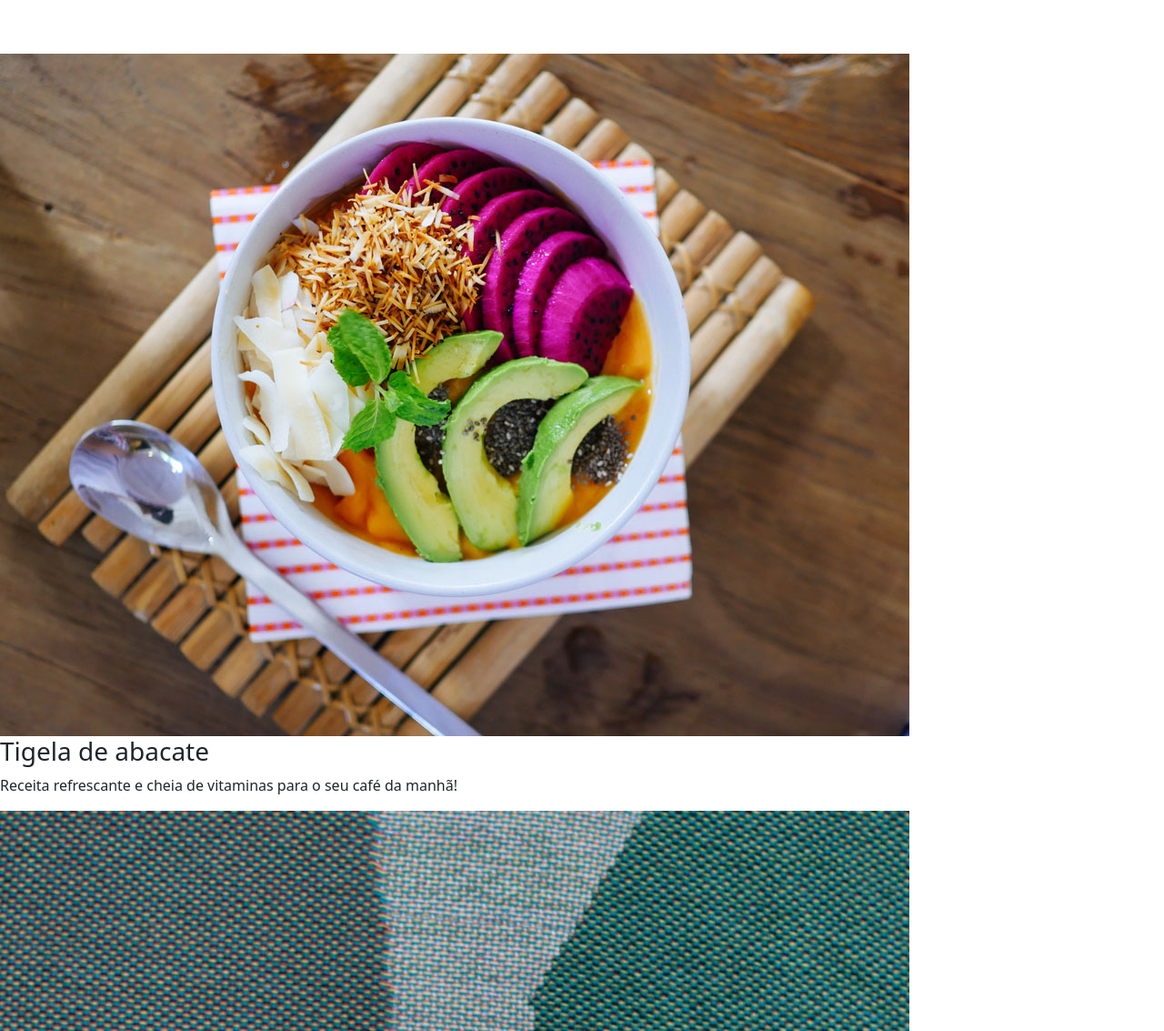
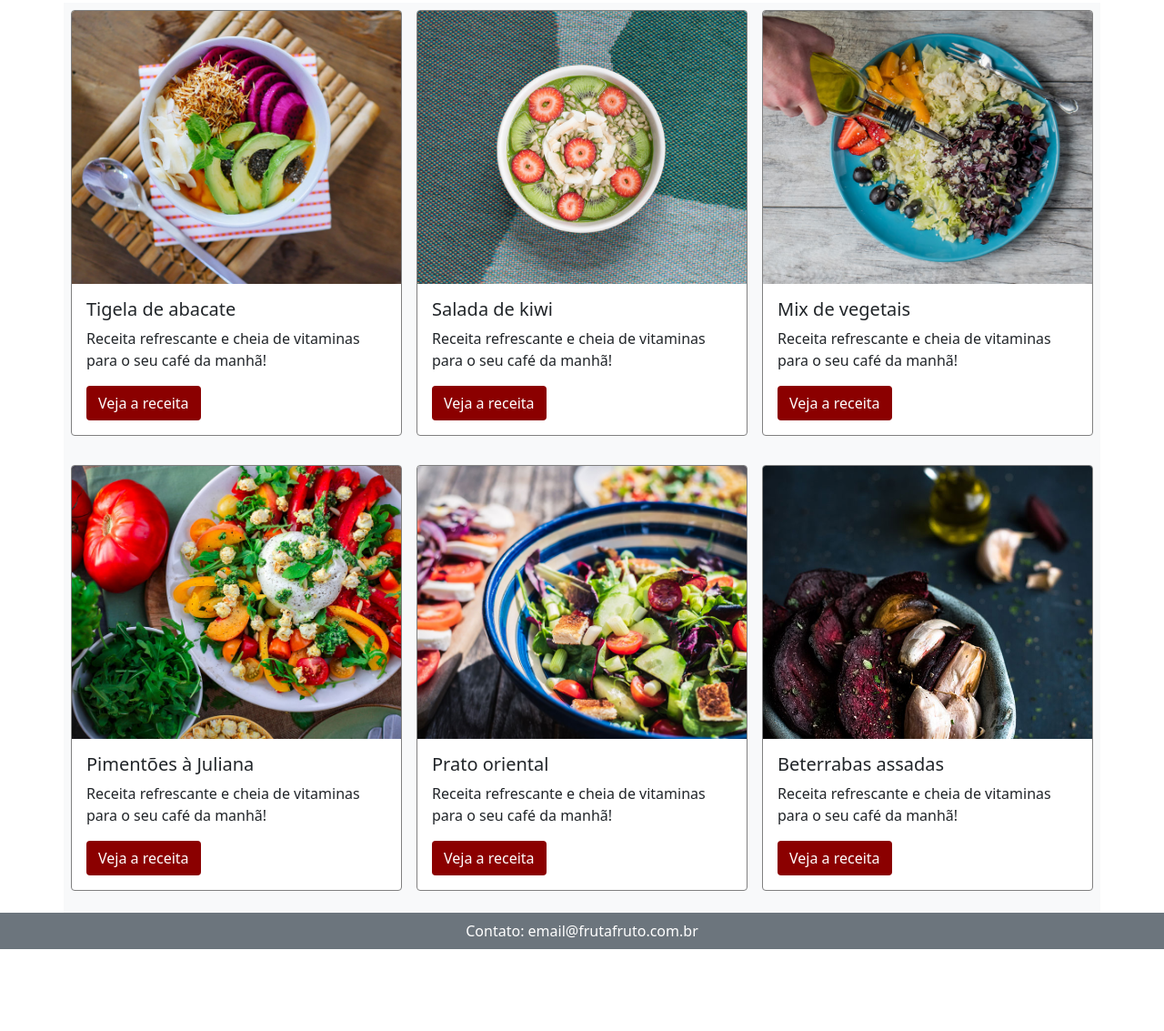
Before and after one commit to Flavio001/ProjetoBootstrap, a plain HTML site: page index.html in a window 1280 px wide. Shown: the part 579-1712 px from the top of the page at 91% size. After the commit the page ends 1622 px from the top, so only its background shows below. Drawn offline with nearby package versions, Linux system fonts and the light colour scheme.

Commit message:
Ajuste de Cards, Modal de Contato e Footer

```diff
--- a/index.html
+++ b/index.html
@@ -15,26 +15,27 @@
 <body>
 
     <!--Barra de Navegação-->
-  <nav class="navbar navbar-expand-lg navbar-light bg-light">
+<header>
+  <nav class="navbar navbar-expand-lg navbar-light bg-light fixed-top">
     <div class="container">
-      <a class="navbar-brand nav-titulo" href="#">fruta & fruto</a>
+      <a class="navbar-brand nav-titulo " href="#">fruta & fruto</a>
       <button class="navbar-toggler" type="button" data-bs-toggle="collapse" data-bs-target="#navbarNav" aria-controls="navbarNav" aria-expanded="false" aria-label="Toggle navigation">
         <span class="navbar-toggler-icon"></span>
       </button>
       <div class="collapse navbar-collapse justify-content-end" id="navbarNav">
-        <div class="navbar-nav ">
-            <a class="nav-item nav-link " href="#">início</a>
-            <a class=" nav-item nav-link" href="#">receitas</a>
-            <a class=" nav-item nav-link" href="#">quem somos</a>
-            <a class="nav-item nav-link" href="#">contato</a>
-        </div>
+        <ul class="navbar-nav ">
+            <li><a class="nav-item nav-link " href="#">início</a></li>
+            <li><a class=" nav-item nav-link" href="#">receitas</a></li>
+            <li><a class=" nav-item nav-link" href="#">quem somos</a></li>
+            <li><a class="nav-item nav-link" href="#"  data-bs-toggle="modal" data-bs-target="#contato-modal">contato</a></li>
+        </ul>
       </div>
     </div>
   </nav>
+</header>
 
   <!--Area do Carrossel-->
-
-  <div id="carouselExampleCaptions" class="carousel slide" data-bs-interval="3000" data-bs-ride="carousel">
+  <section id="carouselExampleCaptions" class="carousel slide" data-bs-interval="3000" data-bs-ride="carousel">
     <div class="carousel-indicators">
       <button type="button" data-bs-target="#carouselExampleCaptions" data-bs-slide-to="0" class="active" aria-current="true" aria-label="Slide 1"></button>
       <button type="button" data-bs-target="#carouselExampleCaptions" data-bs-slide-to="1" aria-label="Slide 2"></button>
@@ -62,38 +63,128 @@
       <span class="carousel-control-next-icon" aria-hidden="true"></span>
       <span class="visually-hidden">Next</span>
     </button>
-  </div>
+  </section>
+
+  <!--Titulo e subtitulo da página-->
+  <section>
+    <h2 class="text-center h2-titulo pt-5">Receitas para economizar e ganhar saúde</h2>
+    <p class="text-center p-titulo pb-5"> Nossas receitas ajudam você a aproveitar melhor os alimentos, economizar, ganhar tempo e praticidade</p>
+  </section>
 
 
-  <h2 class="text-center h2-titulo pt-5">Receitas para economizar e ganhar saúde</h2>
-  <p class="text-center p-titulo pb-5"> Nossas receitas ajudam você a aproveitar melhor os alimentos, economizar, ganhar tempo e praticidade</p>
+  <!--Área dos Cards-->
 
-  <img src="src/img/receita-abacate.jpg" alt="tigela com salada de abacate, vista superior">
-  <h3>Tigela de abacate</h3>
-  <p>Receita refrescante e cheia de vitaminas para o seu café da manhã!</p>
+  <section class="container bg-light">
+    <div class="row justify-content-center">
+      <div class="col-12 col-sm-6 col-md-4 mb-3 p-2 ">
+      <div class="card">
+        <img src="src/img/receita-abacate.jpg" class="card-img-top img-card" alt="tigela com salada de abacate, vista superior">
+        <div class="card-body">
+          <h5 class="card-title">Tigela de abacate</h5>
+          <p class="card-text">Receita refrescante e cheia de vitaminas para o seu café da manhã!</p>
+          <a href="#" class="btn btn-card">Veja a receita</a>
+        </div>
+      </div>
+      </div>
 
-  <img src="src/img/receita-kiwi.jpg" alt="tigela de mingau com kiwi, vista superior">
-  <h3>Salada de kiwi</h3>
-  <p>Receita refrescante e cheia de vitaminas para o seu café da manhã!</p>
+      <div class="col-12 col-sm-6 col-md-4 mb-3 p-2 ">
+      <div class="card">
+        <img src="src/img/receita-kiwi.jpg" class="card-img-top img-card" alt="tigela de mingau com kiwi, vista superior">
+        <div class="card-body">
+          <h5 class="card-title">Salada de kiwi</h5>
+          <p class="card-text">Receita refrescante e cheia de vitaminas para o seu café da manhã!</p>
+          <a href="#" class="btn btn-card">Veja a receita</a>
+        </div>
+      </div>
+      </div>
 
-  <img src="src/img/receita-mix.jpg" alt="prato com mix de vegetais e mão de pessoa adicionando azeite, vista superior">
-  <h3>Mix de vegetais</h3>
-  <p>Receita refrescante e cheia de vitaminas para o seu café da manhã!</p>
+      <div class="col-12 col-sm-6 col-md-4 mb-3 p-2 ">
+        <div class="card" >
+          <img src="src/img/receita-mix.jpg" class="card-img-top img-card" alt="prato com mix de vegetais e mão de pessoa adicionando azeite, vista superior">
+          <div class="card-body">
+            <h5 class="card-title">Mix de vegetais</h5>
+            <p class="card-text">Receita refrescante e cheia de vitaminas para o seu café da manhã!</p>
+            <a href="#" class="btn btn-card">Veja a receita</a>
+          </div>
+        </div>
+      </div>
 
-  <img src="src/img/receita-pimentoes.jpg" alt="prato de salada de pimentões com alguns ingredientes ao lado, vista superior">
-  <h3>Pimentões à Juliana</h3>
-  <p>Receita refrescante e cheia de vitaminas para o seu café da manhã!</p>
+      <div class="col-12 col-sm-6 col-md-4 mb-3 p-2 ">
+        <div class="card" >
+          <img src="src/img/receita-pimentoes.jpg" class="card-img-top img-card" alt="prato de salada de pimentões com alguns ingredientes ao lado, vista superior">
+          <div class="card-body">
+            <h5 class="card-title">Pimentões à Juliana</h5>
+            <p class="card-text">Receita refrescante e cheia de vitaminas para o seu café da manhã!</p>
+            <a href="#" class="btn btn-card">Veja a receita</a>
+          </div>
+        </div>
+      </div>
 
-  <img src="src/img/receita-oriental.jpg" alt="tigela com salada de vegetais estilo oriental, vista de cima">
-  <h3>Prato oriental</h3>
-  <p>Receita refrescante e cheia de vitaminas para o seu café da manhã!</p>
+      <div class="col-12 col-sm-6 col-md-4  mb-3 p-2">
+        <div class="card" >
+          <img src="src/img/receita-oriental.jpg" class="card-img-top img-card" alt="tigela com salada de vegetais estilo oriental, vista de cima">
+          <div class="card-body">
+            <h5 class="card-title">Prato oriental</h5>
+            <p class="card-text">Receita refrescante e cheia de vitaminas para o seu café da manhã!</p>
+            <a href="#" class="btn btn-card">Veja a receita</a>
+          </div>
+        </div>
+      </div>
 
-  <img src="src/img/receita-beterrabas.jpg" alt="tigela com beterrabas e dentes de alho assados em primeiro plano, com ingredientes ao fundo">
-  <h3>Beterrabas assadas</h3>
-  <p>Receita refrescante e cheia de vitaminas para o seu café da manhã!
-  </p>
+      <div class="col-12 col-sm-6 col-md-4 mb-3 p-2">
+        <div class="card" >
+          <img src="src/img/receita-beterrabas.jpg" class="card-img-top img-card" alt="tigela com beterrabas e dentes de alho assados em primeiro plano, com ingredientes ao fundo">
+          <div class="card-body">
+            <h5 class="card-title">Beterrabas assadas</h5>
+            <p class="card-text">Receita refrescante e cheia de vitaminas para o seu café da manhã!</p>
+            <a href="#" class="btn btn-card">Veja a receita</a>
+          </div>
+        </div>
+    </div>
 
-  <p>contato:<a href="mailto:email@frutafruto.com.br">email@frutafruto.com.br</a></p>
+  </div>
+</section>
+
+<footer class="bg-secondary p-2">
+  <p class="m-0">Contato: <a href="mailto:email@frutafruto.com.br">email@frutafruto.com.br</a></p>
+</footer>
+
+<!--Area Modal da área de contato-->
+
+<!-- Modal -->
+<div class="modal fade" id="contato-modal" tabindex="-1" aria-labelledby="exampleModalLabel" aria-hidden="true">
+  <div class="modal-dialog">
+    <div class="modal-content">
+      <div class="modal-header">
+        <h5 class="modal-title" id="exampleModalLabel">Fale Conosco </h5>
+        <button type="button" class="btn-close" data-bs-dismiss="modal" aria-label="Close"></button>
+      </div>
+      <div class="modal-body">
+        <div class="mb-3">
+          <label for="exampleFormControlInput1" class="form-label">Digite o seu nome: </label>
+          <input type="text" class="form-control" id="exampleFormControlInput1" placeholder="José da Silva">
+        </div>
+        <div class="mb-3">
+          <label for="exampleFormControlInput1" class="form-label">Digite o seu e-mail: </label>
+          <input type="email" class="form-control" id="exampleFormControlInput1" placeholder="seu@email.com">
+        </div>
+        <div class="mb-3">
+          <label for="exampleFormControlTextarea1" class="form-label">Digite a sua mensagem: </label>
+          <textarea class="form-control" id="exampleFormControlTextarea1" rows="3"></textarea>
+        </div>
+
+
+      </div>
+      <div class="modal-footer">
+        <button type="button" class="btn btn-secondary" data-bs-dismiss="modal">Voltar</button>
+        <button type="button" class="btn btn-card">Enviar</button>
+      </div>
+    </div>
+  </div>
+</div>
+
+
+
 
   <script src="https://cdn.jsdelivr.net/npm/@popperjs/core@2.9.3/dist/umd/popper.min.js" integrity="sha384-eMNCOe7tC1doHpGoWe/6oMVemdAVTMs2xqW4mwXrXsW0L84Iytr2wi5v2QjrP/xp" crossorigin="anonymous"></script>
   <script src="https://cdn.jsdelivr.net/npm/bootstrap@5.1.0/dist/js/bootstrap.min.js" integrity="sha384-cn7l7gDp0eyniUwwAZgrzD06kc/tftFf19TOAs2zVinnD/C7E91j9yyk5//jjpt/" crossorigin="anonymous"></script>
--- a/src/style.css
+++ b/src/style.css
@@ -1,5 +1,7 @@
 .nav-titulo{
     font-family: 'Pacifico', cursive;
+    color: #720000 !important;
+
 }
 .carrossel-titulo{
     font-family: 'Pacifico', cursive;
@@ -17,3 +19,25 @@
  object-position: 0 80%;
  height: 400px;
 }
+
+.img-card{
+ object-fit: cover;
+ height: 300px;
+}
+
+.btn-card{
+    background-color: darkred;
+    color: white;
+}
+.card{
+    border: 1px solid gray;
+    display: flex;
+}
+footer p{
+    text-align: center;
+    color: #fff;
+}
+footer a{
+    color: #fff;
+    text-decoration: none;
+}
```
